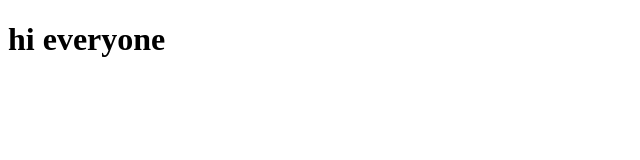
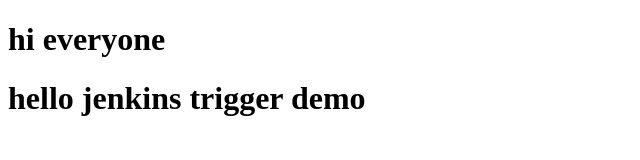
Before and after one commit to bhavika79/jenkins_practice1, a plain HTML site: page index.html in a window 1280 px wide. Shown: the whole page, without its empty margins (0-640 px from the left). Drawn offline with Linux system fonts and the light colour scheme.

Commit message:
second commit

```diff
--- a/index.html
+++ b/index.html
@@ -7,4 +7,5 @@
 </head>
 <body>
 	<h1>hi everyone</h1>
+        <h1>hello jenkins trigger demo </h1>
 </body>
```
